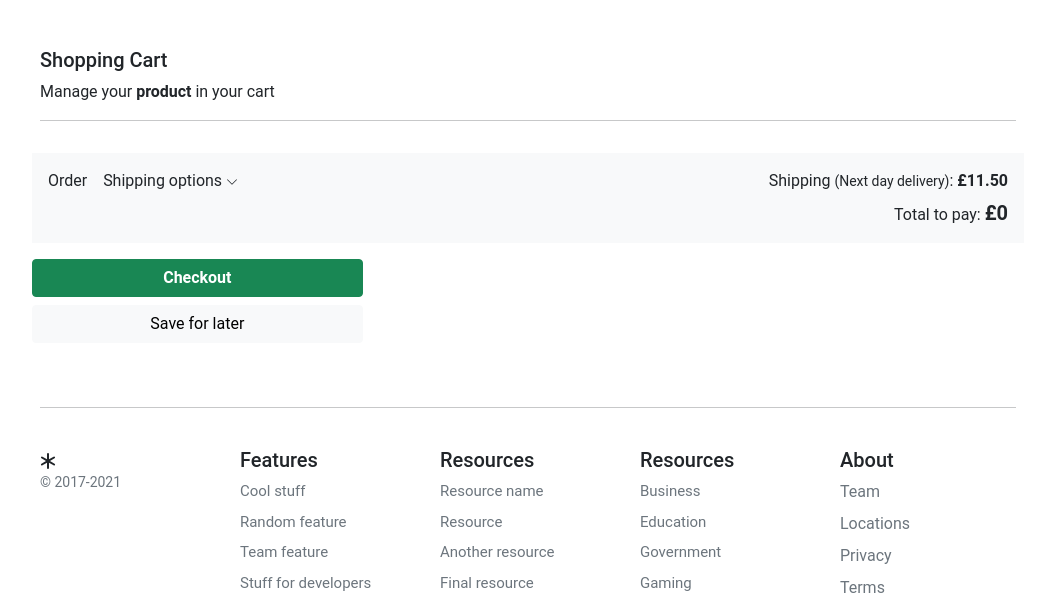
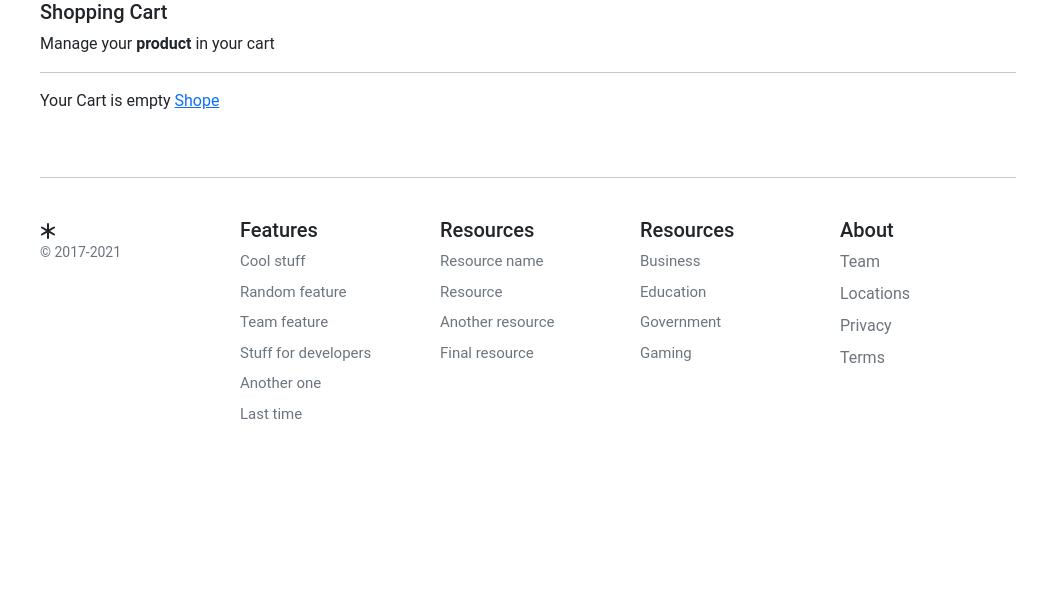
Before and after one commit to ezzimo/Django-Ecommerce-Project, a Django app: page /cart/ in a window 1280 px wide. Shown: the part 93-689 px from the top of the page, without its empty margins (112-1159 px from the left). After the commit the page ends 512 px from the top, so only its background shows below. Run offline with Django 3.2, Linux system fonts and the light colour scheme; data comes from the database, SQL or seed files in the repository; both versions use the stored data as it was after the commit; some libraries are stand-ins or nearby versions.

Commit message:
cart template refactoring code

```diff
--- a/templates/base.html
+++ b/templates/base.html
@@ -4,19 +4,14 @@
 
 <head>
     <meta charset="utf-8">
-    <title> {% block title %} Store {% endblock title %} </title>
-    <meta name="viewport" content="width-device-width, initial-scal=1">
-    <link rel="stylesheet" href="{% static "bootstrap/css/bootstrap.min.css" %}">
-    <link href="https://cdn.jsdelivr.net/npm/bootstrap@5.0.1/dist/css/bootstrap.min.css" rel="stylesheet"
-        integrity="sha384-+0n0xVW2eSR5OomGNYDnhzAbDsOXxcvSN1TPprVMTNDbiYZCxYbOOl7+AMvyTG2x" crossorigin="anonymous">
-    <script src="https://code.jquery.com/jquery-3.6.0.min.js"
-        integrity="sha256-/xUj+3OJU5yExlq6GSYGSHk7tPXikynS7ogEvDej/m4=" crossorigin="anonymous"></script>
-    <script src="https://cdn.jsdelivr.net/npm/@popperjs/core@2.9.2/dist/umd/popper.min.js"
-        integrity="sha384-IQsoLXl5PILFhosVNubq5LC7Qb9DXgDA9i+tQ8Zj3iwWAwPtgFTxbJ8NT4GN1R8p" crossorigin="anonymous">
-    </script>
-    <script src="https://cdn.jsdelivr.net/npm/bootstrap@5.0.1/dist/js/bootstrap.min.js"
-        integrity="sha384-Atwg2Pkwv9vp0ygtn1JAojH0nYbwNJLPhwyoVbhoPwBhjQPR5VtM2+xf0Uwh9KtT" crossorigin="anonymous">
-    </script>
+  <meta name="viewport" content="width=device-width, initial-scale=1">
+  <link href="https://cdn.jsdelivr.net/npm/bootstrap@5.0.0-beta1/dist/css/bootstrap.min.css" rel="stylesheet"
+    integrity="sha384-giJF6kkoqNQ00vy+HMDP7azOuL0xtbfIcaT9wjKHr8RbDVddVHyTfAAsrekwKmP1" crossorigin="anonymous">
+  <script src="https://code.jquery.com/jquery-3.5.1.min.js"
+    integrity="sha256-9/aliU8dGd2tb6OSsuzixeV4y/faTqgFtohetphbbj0=" crossorigin="anonymous"></script>
+  <script src="https://cdn.jsdelivr.net/npm/bootstrap@5.0.0-beta1/dist/js/bootstrap.bundle.min.js"
+    integrity="sha384-ygbV9kiqUc6oa4msXn9868pTtWMgiQaeYH7/t7LECLbyPA2x65Kgf80OJFdroafW" crossorigin="anonymous">
+  </script>
     <link rel="stylesheet" href="{% static 'core/css/base.css' %}">
     <link rel="stylesheet" href="{% block stylesheet %}{% endblock stylesheet %}">
     <link rel="stylesheet" href="{% static 'cart/css/cart.css' %}">
--- a/templates/cart/summary.html
+++ b/templates/cart/summary.html
@@ -3,8 +3,7 @@
 
 
 {% block content %}
-<main class="pt-5">
-    <div class="container" style="max-width: 1000px">
+<div class="container">
     <div class="col-12">
         <h1 class="h5">Shopping Cart</h1>
     </div>
@@ -12,17 +11,17 @@
         <p>Manage your <b>product</b> in your cart</p>
     </div>
     <hr>
-    </div>
-    <div class="container" style="max-width: 1000px">
-
-        <div class="row g-3">
+    {% if cart|length == 0 %}
+    <div class="col-12">Your Cart is empty <a href="{% url "ecommerce_store:product_all" %}">Shope</a> </div>
+    {% else %}
     <div class="col-md-7 col-lg-8 p-0">
 
         {% for item in cart %}
         {% with product=item.product%}
         <div data-index="{{product.id}}" class="row mb-4 text-center shadow-sm border border-2 product-item">
-                    <div class="col-md-3 col-lg-2 order-md-first bg-light position-relative"">
-                        <img class="img-fluid position-absolute top-50 start-50 translate-middle rounded" width="200px" alt="{{product.title}}"
+            <div class="row g-0">
+                <div class="col-md-3 col-lg-2 order-md-first bg-light position-relative">
+                    <img class="img-fluid mx-auto d-block rounded" width="200px" alt="{{product.title}}"
                         src="{{ product.image.url}}">
                 </div>
                 <div class="col-md-9 col-lg-10 ps-md-3 ps-lg-10">
@@ -67,6 +66,7 @@
                     </div>
                 </div>
             </div>
+        </div>
         {% endwith%}
         {% endfor%}
     </div>
@@ -74,8 +74,8 @@
         <div class="d-flex d-flex-inline">
             <div class="pe-3">Order</div>
             <div class="dropdown">
-                        <a class="text-reset text-decoration-none dropdown-toggle" href="#" role="link"
-                            id="dropdownLink" data-bs-toggle="dropdown" aria-expanded="false">
+                <a class="text-reset text-decoration-none dropdown-toggle" href="#" role="link" id="dropdownLink"
+                    data-bs-toggle="dropdown" aria-expanded="false">
                     Shipping options
                     <svg xmlns="http://www.w3.org/2000/svg" width="12" height="12" fill="currentColor"
                         class="bi bi-chevron-down" viewBox="0 0 16 16">
@@ -92,8 +92,8 @@
         </div>
         <div class="text-end">
 
-                    <div id="">Shipping <span class="small">(Next day delivery)</span>: <span
-                            class="fw-bold">£11.50</span></div>
+            <div id="">Shipping <span class="small">(Next day delivery)</span>: <span class="fw-bold">£11.50</span>
+            </div>
             <div class="pt-2">Total to pay: <span class="fw-bold h5">£</span><span id="total"
                     class="fw-bold h5">{{cart.get_total_price}}</span></div>
 
@@ -105,12 +105,9 @@
             <button class="btn btn-light" type="button">Save for later</button>
         </div>
     </div>
+        {% endif %}
 
 </div>
-
-    </div>
-
-</main>
 <script>
     // Delete items
     $(document).on('click', '.delete-button', function (e) {
```
Also changed, not shown: static/cart/css/cart.css (deleted, +0 -28 lines), static/core/css/base.css (+31 -0 lines), db.sqlite3. Lines whose indentation alone changed are shown as unchanged.
